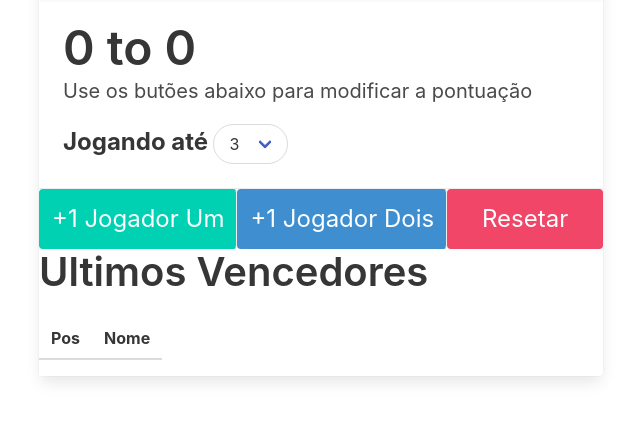
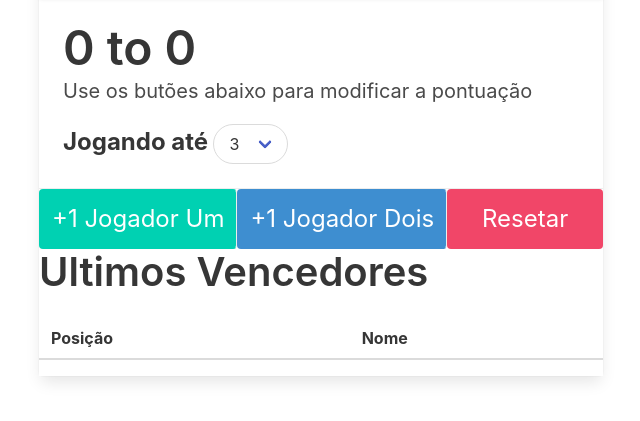
Before and after one commit to Nubzzin/ScoreKeeper, a plain HTML site: page index.html in a window 1280 px wide. Shown: the part 381-802 px from the top of the page, without its empty margins (319-959 px from the left). Drawn offline with nearby package versions, Linux system fonts and the light colour scheme.

Commit message:
Correção Não expecificado e alteração lista de vencedores

```diff
--- a/app.js
+++ b/app.js
@@ -55,7 +55,7 @@ function vencedor(){
 
         posicao.innerText = numeroPosicao
         let input = prompt('Qual o nome do vencedor?')
-        if (input == '') {
+        if (input == null || input == '') {
             nome.textContent = 'Não expecificado'
         } else {
             nome.textContent = input
--- a/index.html
+++ b/index.html
@@ -56,10 +56,10 @@
                             <button id="reset" class="is-danger button card-footer-item is-large">Resetar</button>
                         </footer>
                             <h1 class="title is-2">Ultimos Vencedores</h1>
-                            <table class="table">
+                            <table class="table is-fullwidth">
                                 <thead>
                                     <tr>
-                                        <th><abbr>Pos</abbr></th>
+                                        <th><abbr>Posição</abbr></th>
                                         <th>Nome</th>
                                     </tr>
                                 </thead>
```
